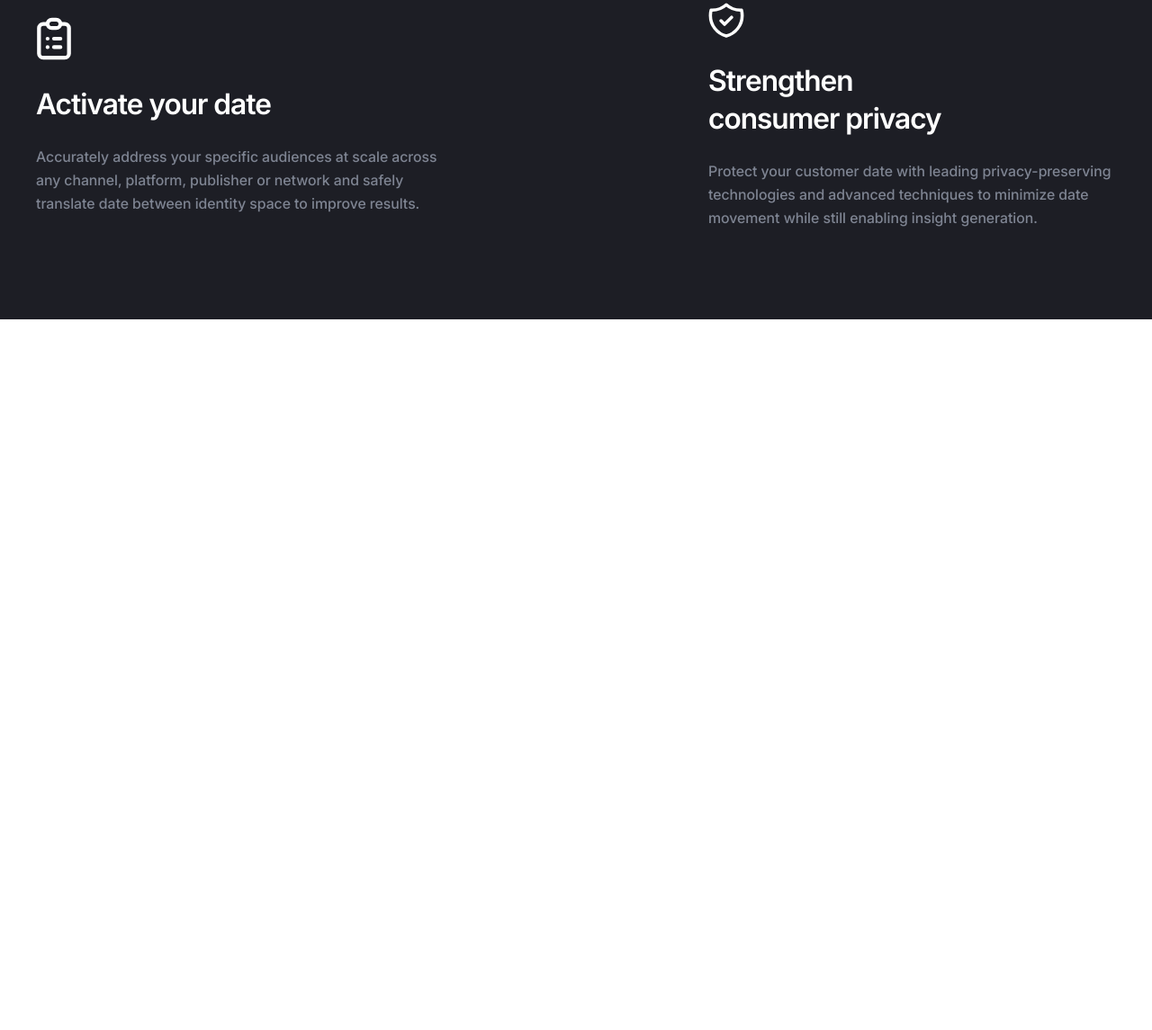
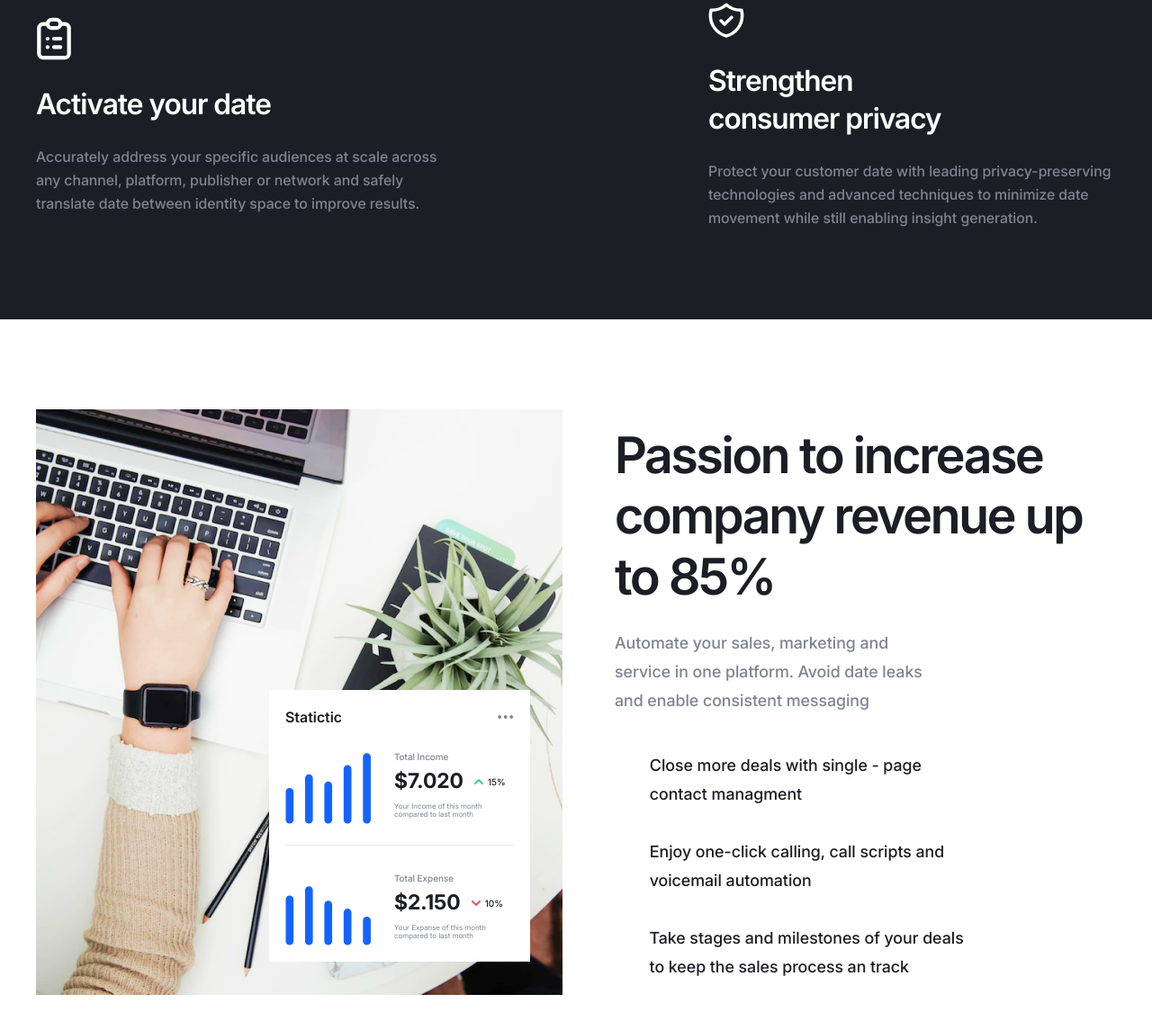
Before and after one commit to strangespirit/coca, a website built with Vite: page src/index.html in a window 1280 px wide. Shown: the part 1704-2849 px from the top of the page at 90% size. Before the commit the page ends 2059 px from the top, so only its background shows below. Built offline with nearby package versions, Linux system fonts and the light colour scheme; files whose address does not match are found by name.

Commit message:
created features section

```diff
--- a/package.json
+++ b/package.json
@@ -6,7 +6,8 @@
     "scripts": {
         "dev": "vite",
         "build": "vite build",
-        "preview": "vite preview"
+        "preview": "vite preview",
+        "format": "prettier . --write"
     },
     "devDependencies": {
         "@eslint/js": "^9.9.1",
--- /dev/null
+++ b/src/assets/scss/components/home/features.scss
@@ -0,0 +1,187 @@
+.features {
+    padding: 100px 0 94px;
+
+    @include mobile {
+        padding: 60px 0 64px;
+    }
+
+    &__container {
+        @include flex-all-center-between;
+
+        @include mini-desktop {
+            flex-direction: column;
+            align-items: start;
+            gap: 40px;
+        }
+
+        @include mobile {
+            gap: 25px;
+        }
+    }
+
+    &__left {
+        position: relative;
+    }
+
+    &__stats {
+        position: absolute;
+        right: 36px;
+        bottom: 40px;
+        padding: 18px;
+        max-width: 290px;
+        background-color: #fff;
+
+        @include mobile {
+            bottom: 20px;
+            right: 16px;
+        }
+
+        @include small-mobile {
+            padding: 14px;
+            max-width: 240px;
+            right: 12px;
+            bottom: 12px;
+        }
+
+        &-head {
+            @include flex-all-center-between;
+            margin-bottom: 19px;
+        }
+
+        &-title {
+            font-weight: 600;
+            font-size: 16px;
+            line-height: 1.5;
+            color: #1d1e25;
+        }
+
+        &-item {
+            @include flex-align-center;
+            gap: 26px;
+
+            &:not(:last-child) {
+                padding-bottom: 23px;
+                border-bottom: 0.73px solid #ededed;
+            }
+
+            &:last-child {
+                padding-top: 23px;
+            }
+
+            &-img {
+                @include small-mobile {
+                    width: 65px;
+                }
+            }
+
+            &-title {
+                margin-bottom: 6px;
+                font-weight: 500;
+                font-size: 10px;
+                line-height: 1.5;
+                color: #7e8492;
+            }
+
+            &-price {
+                @include flex-align-center;
+                gap: 12px;
+                margin-bottom: 9px;
+
+                &-num {
+                    font-weight: 700;
+                    font-size: 23px;
+                    line-height: 1.2;
+                    color: #1d1e25;
+
+                    @include mobile {
+                        font-size: 17px;
+                    }
+                }
+
+                &-proc {
+                    @include flex-align-center;
+                    gap: 5px;
+                    font-weight: 500;
+                    font-size: 10px;
+                    line-height: 1.5;
+                    text-align: center;
+                    color: #1d1e25;
+                }
+            }
+
+            &-descr {
+                font-weight: 400;
+                font-size: 8px;
+                color: #7e8492;
+            }
+        }
+    }
+
+    &__right {
+        max-width: 557px;
+
+        @include mini-desktop {
+            max-width: 992px;
+        }
+    }
+
+    &__title {
+        margin-bottom: 24px;
+        font-weight: 600;
+        letter-spacing: -0.04em;
+        color: var(--neutral-color-100);
+
+        @include mobile {
+            margin-bottom: 20px;
+        }
+    }
+
+    &__descr {
+        max-width: 360px;
+        margin-bottom: 40px;
+        font-weight: 500;
+        font-size: 18px;
+        line-height: 1.77778;
+        color: #7e8492;
+
+        @include mini-desktop {
+            max-width: 700px;
+        }
+
+        @include tablet {
+            margin-left: auto;
+            margin-right: auto;
+        }
+    }
+
+    &__item {
+        @include flex-align-center;
+        display: flex;
+        max-width: 393px;
+        font-weight: 500;
+        line-height: 1.78;
+        color: var(--neutral-color-100);
+
+        @include mini-desktop {
+            max-width: 700px;
+        }
+
+        &:not(:last-child) {
+            margin-bottom: 32px;
+
+            @include mobile {
+                margin-bottom: 22px;
+            }
+        }
+
+        &::before {
+            content: '';
+            display: inline-block;
+            background: url('./assets/icons/tick.svg');
+            width: 20px;
+            height: 20px;
+            padding-right: 19px;
+            margin-right: 19px;
+        }
+    }
+}
--- a/src/assets/scss/main.scss
+++ b/src/assets/scss/main.scss
@@ -5,3 +5,4 @@
 @import './components/header.scss';
 @import './components/home/hero.scss';
 @import './components/home/overview.scss';
+@import './components/home/features.scss';
--- /dev/null
+++ b/src/html/components/home/features.html
@@ -0,0 +1,90 @@
+<section class="features">
+    <div class="container features__container">
+        <div class="features__left">
+            <!-- чтобы загружалось не сразу а при переходе пользователя к данной секции -->
+            <img loading="lazy" src="./assets/images/features-img.jpg" width="585" height="651"
+                alt="The person typing on laptop">
+            <div class="features__stats">
+                <div class="features__stats-head">
+                    <h4 class="features__stats-title">
+                        Statictic
+                    </h4>
+                    <img loading="lazy" src="./assets/icons/more.svg" width="18" height="19" alt="Ellipsis icon">
+                </div>
+                <div class="features__stats-item">
+                    <img class="features__stats-img" loading="lazy" src="./assets/icons/total-income.svg" width="95" height="88"
+                        alt="Total income graphic">
+                    <div class="features__stats-item-info">
+                        <h5 class="features__stats-item-title">
+                            Total Income
+                        </h5>
+                        <div class="features__stats-item-price">
+                            <span class="features__stats-item-price-num">
+                                $7.020
+                            </span>
+                            <div class="features__stats-item-price-proc">
+                                <svg width="10" height="6" viewBox="0 0 10 6" fill="none"
+                                    xmlns="http://www.w3.org/2000/svg">
+                                    <path fill-rule="evenodd" clip-rule="evenodd"
+                                        d="M9.70735 5.70717C9.31683 6.09769 8.68366 6.09769 8.29314 5.70717L5.00024 2.41427L1.70735 5.70717C1.31683 6.09769 0.683662 6.09769 0.293138 5.70717C-0.0973871 5.31664 -0.097387 4.68348 0.293138 4.29295L4.29314 0.292954C4.68366 -0.0975701 5.31683 -0.09757 5.70735 0.292954L9.70735 4.29295C10.0979 4.68348 10.0979 5.31664 9.70735 5.70717Z"
+                                        fill="#50CD89" />
+                                </svg>
+                                15%
+                            </div>
+                        </div>
+                        <p class="features__stats-item-descr">
+                            Your Income of this month compared to last month
+                        </p>
+                    </div>
+                </div>
+                <div class="features__stats-item">
+                    <img class="features__stats-img" loading="lazy" src="./assets/icons/total-expense.svg" width="95" height="88"
+                        alt="Total expense graphic">
+                    <div class="features__stats-item-info">
+                        <h5 class="features__stats-item-title">
+                            Total Expense
+                        </h5>
+                        <div class="features__stats-item-price">
+                            <span class="features__stats-item-price-num">
+                                $2.150
+                            </span>
+                            <div class="features__stats-item-price-proc">
+                                <svg width="10" height="6" viewBox="0 0 10 6" fill="none"
+                                    xmlns="http://www.w3.org/2000/svg">
+                                    <path fill-rule="evenodd" clip-rule="evenodd"
+                                        d="M0.293137 0.293015C0.683662 -0.097509 1.31683 -0.097509 1.70735 0.293015L5.00024 3.58591L8.29314 0.293015C8.68366 -0.097509 9.31683 -0.097509 9.70735 0.293015C10.0979 0.68354 10.0979 1.3167 9.70735 1.70723L5.70735 5.70723C5.31683 6.09775 4.68366 6.09775 4.29314 5.70723L0.293137 1.70723C-0.097387 1.3167 -0.097387 0.68354 0.293137 0.293015Z"
+                                        fill="#EB5757" />
+                                </svg>
+                                10%
+                            </div>
+                        </div>
+                        <p class="features__stats-item-descr">
+                            Your Expanse of this month compared to last month
+                        </p>
+                    </div>
+                </div>
+            </div>
+        </div>
+
+        <div class="features__right">
+            <h2 class="features__title heading-h2">
+                Passion to increase company revenue up to 85%
+            </h2>
+            <p class="features__descr text-p-medium">
+                Automate your sales, marketing and service in one platform. Avoid date leaks and enable consistent
+                messaging
+            </p>
+            <ul class="features__list">
+                <li class="features__item text-p-medium">
+                    Close more deals with single - page contact managment
+                </li>
+                <li class="features__item text-p-medium">
+                    Enjoy one-click calling, call scripts and voicemail automation
+                </li>
+                <li class="features__item text-p-medium">
+                    Take stages and milestones of your deals to keep the sales process an track
+                </li>
+            </ul>
+        </div>
+    </div>
+</section>
--- a/src/html/components/home/overview.html
+++ b/src/html/components/home/overview.html
@@ -9,7 +9,7 @@
         </p>
         <ul class="overview__list">
             <li class="overview__item">
-                <img class="overview__item-icon" src="./assets/icons/calendar.svg" width="40" height="40">
+                <img loading="lazy" class="overview__item-icon" src="./assets/icons/calendar.svg" width="40" height="40">
                 <h3 class="overview__item-title heading-h5">
                     Build your date fundamental
                 </h3>
@@ -19,7 +19,7 @@
                 </p>
             </li>
             <li class="overview__item">
-                <img class="overview__item-icon" src="./assets/icons/todo.svg" width="40" height="40">
+                <img loading="lazy" class="overview__item-icon" src="./assets/icons/todo.svg" width="40" height="40">
                 <h3 class="overview__item-title heading-h5">
                     Measure more effective
                 </h3>
@@ -29,7 +29,7 @@
                 </p>
             </li>
             <li class="overview__item">
-                <img class="overview__item-icon" src="./assets/icons/list.svg" width="40" height="40">
+                <img loading="lazy" class="overview__item-icon" src="./assets/icons/list.svg" width="40" height="40">
                 <h3 class="overview__item-title heading-h5">
                     Activate your date
                 </h3>
@@ -39,7 +39,7 @@
                 </p>
             </li>
             <li class="overview__item">
-                <img class="overview__item-icon" src="./assets/icons/shield.svg" width="40" height="40">
+                <img loading="lazy" class="overview__item-icon" src="./assets/icons/shield.svg" width="40" height="40">
                 <h3 class="overview__item-title heading-h5">
                     Strengthen consumer privacy
                 </h3>
--- a/src/index.html
+++ b/src/index.html
@@ -6,6 +6,7 @@
     <load src="./html/components/header.html" />
     <load src="./html/components/home/hero.html" />
     <load src="./html/components/home/overview.html" />
+    <load src="./html/components/home/features.html" />
 
 
 
```
Also changed, not shown: src/assets/icons/more.svg (added), src/assets/icons/tick.svg (added), src/assets/icons/total-expense.svg (added), src/assets/icons/total-income.svg (added), src/assets/images/features-img.jpg (added).
